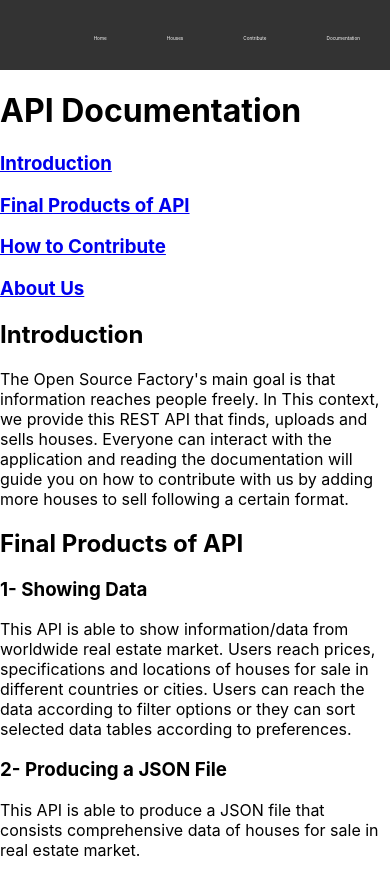
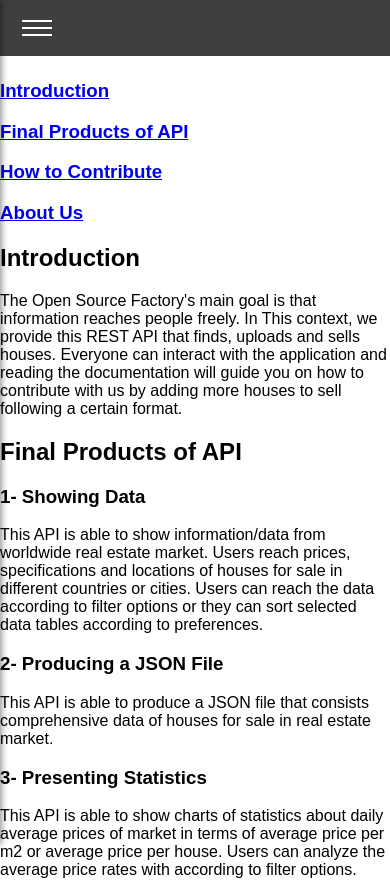
Before and after one commit to SignosRk/class18-project, a React (Create React App) app in the folder client/: page /documentation in a window 390 px wide. Shown: the top 880 px of the page. Built offline with nearby package versions, Linux system fonts and the light colour scheme.

Commit message:
adding nav-bar menu and hamburger with styles and responsive

```diff
--- a/client/src/App.js
+++ b/client/src/App.js
@@ -1,43 +1,34 @@
 import React, { Component } from 'react';
-import { Link, Route, Switch } from 'react-router-dom';
-import Home from './components/Home';
-import Contribute from './components/Contribute';
-import HouseForm from './components/HouseForm';
-import HouseDetails from './components/HouseDetails';
-import Documentation from './components/Documentation';
+import Toolbar from './components/Toolbar/Toolbar';
+import SideBar from './components/SideBar/SideBar';
+import Backdrop from './components/SideBar/BackDrop/Backdrop';
 
 class App extends Component {
+    state = {
+        sideBarOpen: false,
+    };
+    toggleClickHandler = () => {
+        this.setState(prevState => {
+            return { sideBarOpen: !prevState.sideBarOpen };
+        });
+    };
+
+    backdropClickHandler = () => {
+        this.setState({ sideBarOpen: false });
+    };
     render() {
+        let backdrop;
+        if (this.state.sideBarOpen) {
+            backdrop = <Backdrop click={this.backdropClickHandler} />;
+        }
         return (
-            <div className="App">
-                <nav>
-                    <ul>
-                        <li>
-                            <Link to="/">Home</Link>
-                        </li>
-                        <li>
-                            <Link to="/houses">Houses</Link>
-                        </li>
-                        <li>
-                            <Link to="/contribute">Contribute</Link>
-                        </li>
-                        <li>
-                            <Link to="/documentation">Documentation</Link>
-                        </li>
-                    </ul>
-                </nav>
-                <Switch>
-                    <Route exact path="/" component={Home} />
-                    <Route exact path="/contribute" component={Contribute} />
-                    <Route exact path="/houses" component={HouseForm} />
-                    <Route exact path="/houses/:id" component={HouseDetails} />
-                    <Route
-                        exact
-                        path="/documentation"
-                        component={Documentation}
-                    />
-                    <Route render={() => <div>404</div>} />
-                </Switch>
+            <div style={{ height: '100%' }}>
+                <Toolbar buttonClickHandler={this.toggleClickHandler} />
+                <SideBar show={this.state.sideBarOpen} />
+                {backdrop}
+                {/* <main style={{ marginTop: '64px' }}>
+                    <p>Content</p>
+                </main> */}
             </div>
         );
     }
--- a/client/src/components/Home.js
+++ b/client/src/components/Home.js
@@ -1,17 +1,17 @@
 import React, { Component } from 'react';
-import Background from '../assets/multiple-houses.jpeg';
 import './home.css';
 
 export default class Home extends Component {
     render() {
         return (
             <div className="home">
-                <section className="home-landing-page">
+                <br /> <br /> <br />
+                <div className="home-landing-page">
                     <h1>HackYourEstate</h1>
                     <h3>
                         A REST API for finding, uploading and selling houses
                     </h3>
-                </section>
+                </div>
             </div>
         );
     }
--- /dev/null
+++ b/client/src/components/SideBar/BackDrop/Backdrop.css
@@ -0,0 +1,9 @@
+.backdrop {
+    position: fixed;
+    width: 100%;
+    height: 100%;
+    top: 0;
+    left: 0;
+    background: rgba(0, 0, 0, 0.3);
+    z-index: 100;
+}
--- /dev/null
+++ b/client/src/components/SideBar/BackDrop/Backdrop.js
@@ -0,0 +1,7 @@
+import React from 'react';
+
+import './Backdrop.css';
+
+const backdrop = props => <div className="backdrop" onClick={props.click} />;
+
+export default backdrop;
--- /dev/null
+++ b/client/src/components/SideBar/SideBar.js
@@ -0,0 +1,33 @@
+import React from 'react';
+import { Link } from 'react-router-dom';
+
+import './sideBar.css';
+
+const SideBar = props => {
+    let sideBarClasses = 'side-bar';
+    if (props.show) {
+        sideBarClasses = 'side-bar open';
+    }
+    return (
+        <div>
+            <nav className={sideBarClasses}>
+                <ul>
+                    <li>
+                        <Link to="/">Home</Link>
+                    </li>
+                    <li>
+                        <Link to="/houses">Houses</Link>
+                    </li>
+                    <li>
+                        <Link to="/contribute">Contribute</Link>
+                    </li>
+                    <li>
+                        <Link to="/documentation">Documentation</Link>
+                    </li>
+                </ul>
+            </nav>
+        </div>
+    );
+};
+
+export default SideBar;
--- /dev/null
+++ b/client/src/components/SideBar/ToggleButton.js
@@ -0,0 +1,12 @@
+import React from 'react';
+import './toggleButton.css';
+
+const toggleButton = props => (
+    <button className="toggle-button" onClick={props.click}>
+        <div className="toggle-button-line" />
+        <div className="toggle-button-line" />
+        <div className="toggle-button-line" />
+    </button>
+);
+
+export default toggleButton;
--- /dev/null
+++ b/client/src/components/SideBar/sideBar.css
@@ -0,0 +1,48 @@
+.side-bar {
+    height: 100%;
+    background: #fff; /*cambiar*/
+    box-shadow: 1px 0px 7px rgba(0, 0, 0, 0.5);
+    position: fixed;
+    top: 0;
+    left: 0;
+    width: 100%;
+    max-width: 250px;
+    z-index: 200;
+    transform: translateX(-100%);
+    transition: transform 0.3s ease-out;
+}
+
+.side-bar.open {
+    transform: translateX(0);
+}
+
+.side-bar ul {
+    height: 100%;
+    list-style: none;
+    display: flex;
+    flex-direction: column;
+    justify-content: center;
+    align-items: center;
+    margin-left: -2.6rem;
+}
+
+.side-bar li {
+    margin: 0.3rem 0;
+}
+
+.side-bar a {
+    color: #3f3f3f;
+    text-decoration: none;
+    font-size: 1.2rem;
+}
+
+.side-bar a:hover,
+.side-bar a:active {
+    color: aqua;
+}
+
+@media (min-width: 769px) {
+    .side-bar {
+        display: none;
+    }
+}
--- /dev/null
+++ b/client/src/components/SideBar/toggleButton.css
@@ -0,0 +1,21 @@
+.toggle-button {
+    display: flex;
+    flex-direction: column;
+    justify-content: space-around;
+    height: 24px;
+    width: 30px;
+    background: transparent;
+    border: none;
+    cursor: pointer;
+    box-sizing: border-box;
+}
+
+.toggle-button:focus {
+    outline: none;
+}
+
+.toggle-button-line {
+    width: 30px;
+    height: 2px;
+    background: #fff;
+}
--- /dev/null
+++ b/client/src/components/Toolbar/Toolbar.css
@@ -0,0 +1,52 @@
+.toolbar {
+    position: fixed;
+    top: 0;
+    left: 0;
+    width: 100%;
+    background: #3f3f3f;
+    height: 56px;
+}
+
+.toolbar-nav {
+    display: flex;
+    height: 100%;
+    align-items: center;
+    padding: 0 1rem;
+}
+
+.spacer {
+    flex: 1;
+}
+
+.toolbar-nav-items ul {
+    list-style: none;
+    margin: 0;
+    padding: 0;
+    display: flex;
+}
+
+.toolbar-nav-items li {
+    padding: 0 0.6rem;
+}
+
+.toolbar-nav-items a {
+    color: #fff;
+    text-decoration: none;
+}
+
+.toolbar-nav-items a:hover,
+.toolbar-nav-items a:active {
+    color: aqua;
+}
+
+@media (max-width: 768px) {
+    .toolbar-nav-items {
+        display: none;
+    }
+}
+
+@media (min-width: 769px) {
+    .toolbar-toggle-button {
+        display: none;
+    }
+}
--- /dev/null
+++ b/client/src/components/Toolbar/Toolbar.js
@@ -0,0 +1,48 @@
+import React from 'react';
+import { Link, Route, Switch } from 'react-router-dom';
+import Home from '../Home';
+import Contribute from '../Contribute';
+import HouseForm from '../HouseForm';
+import HouseDetails from '../HouseDetails';
+import Documentation from '../Documentation';
+import './Toolbar.css';
+import ToggleButton from '../SideBar/ToggleButton';
+
+const toolbar = props => (
+    <div>
+        <header className="toolbar">
+            <nav className="toolbar-nav">
+                <div className="toolbar-toggle-button">
+                    <ToggleButton click={props.buttonClickHandler} />
+                </div>
+                <div className="spacer" />
+                <div className="toolbar-nav-items">
+                    <ul>
+                        <li>
+                            <Link to="/">Home</Link>
+                        </li>
+                        <li>
+                            <Link to="/houses">Houses</Link>
+                        </li>
+                        <li>
+                            <Link to="/contribute">Contribute</Link>
+                        </li>
+                        <li>
+                            <Link to="/documentation">Documentation</Link>
+                        </li>
+                    </ul>
+                </div>
+            </nav>
+        </header>
+        <Switch>
+            <Route exact path="/" component={Home} />
+            <Route exact path="/contribute" component={Contribute} />
+            <Route exact path="/houses" component={HouseForm} />
+            <Route exact path="/houses/:id" component={HouseDetails} />
+            <Route exact path="/documentation" component={Documentation} />
+            <Route render={() => <div>404</div>} />
+        </Switch>
+    </div>
+);
+
+export default toolbar;
--- a/client/src/index.css
+++ b/client/src/index.css
@@ -1,16 +1,12 @@
+html {
+    height: 100%;
+}
+
 body {
     margin: 0;
     padding: 0;
-    font-family: -apple-system, BlinkMacSystemFont, 'Segoe UI', 'Roboto',
-        'Oxygen', 'Ubuntu', 'Cantarell', 'Fira Sans', 'Droid Sans',
-        'Helvetica Neue', sans-serif;
-    -webkit-font-smoothing: antialiased;
-    -moz-osx-font-smoothing: grayscale;
-}
-
-code {
-    font-family: source-code-pro, Menlo, Monaco, Consolas, 'Courier New',
-        monospace;
+    font-family: sans-serif;
+    height: 100%;
 }
 
 .active,
@@ -38,32 +34,3 @@
     background: #eee;
     color: #555;
 }
-
-.App > nav {
-    width: 100%;
-    height: 70px;
-    background-color: rgba(0, 0, 0, 0.8);
-    z-index: 1000;
-}
-
-.App > nav > ul {
-    width: auto;
-    float: right;
-    margin-top: 9px;
-}
-.App > nav > ul > li {
-    display: inline-block;
-    padding: 15px 30px;
-}
-
-.App > nav > ul > li > a {
-    text-align: center;
-    color: #ffffff;
-    text-decoration: none;
-    font-size: 1.2vw;
-}
-
-.App > nav > ul > li > a:hover {
-    color: #f0c330;
-    transition: all 0.3s;
-}
```
